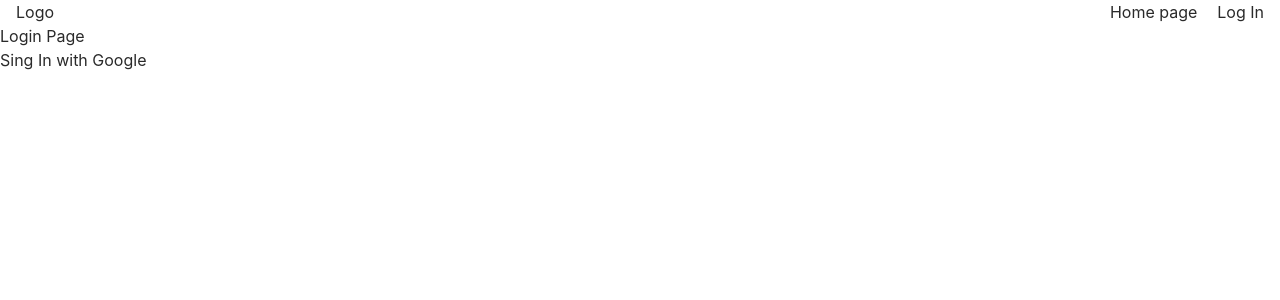
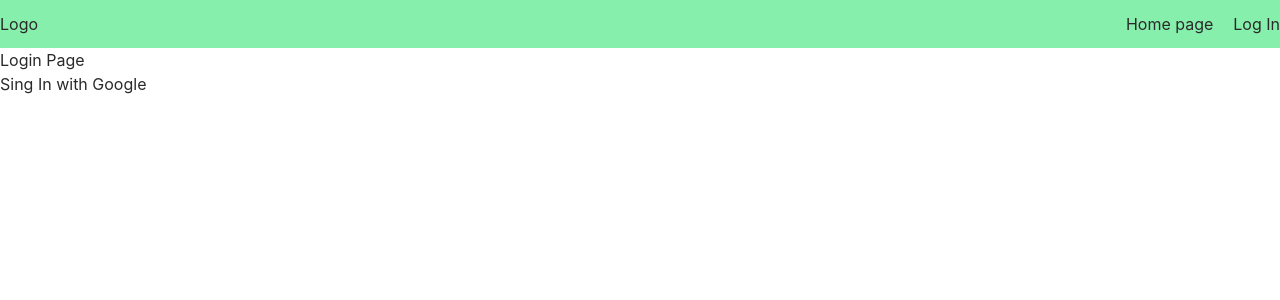
Before and after one commit to Oleksandr073/IP-Subnet-Calculator-Web-Application, a React (Vite) app: page /login in a window 1280 px wide. Shown: the top 300 px of the page. Built offline with nearby package versions, Linux system fonts and the light colour scheme; no server answers.

Commit message:
add container styles

```diff
--- a/src/components/Header.tsx
+++ b/src/components/Header.tsx
@@ -17,8 +17,8 @@ export const Header = () => {
   };
 
   return (
-    <header>
-      <div className="container mx-auto px-4 flex">
+    <header className="py-3 w-full bg-green-300">
+      <div className="container mx-auto flex">
         <Link to="/" className="mr-auto">
           Logo
         </Link>
--- a/src/pages/NotFoundPage.tsx
+++ b/src/pages/NotFoundPage.tsx
@@ -2,7 +2,7 @@ import { Link } from 'react-router-dom';
 
 export const NotFoundPage = () => {
   return (
-    <div>
+    <div className="container mx-auto">
       <b>404</b>
       <b>Not Fount Page</b>
       <Link to="/">Home Page</Link>
--- a/src/pages/auth/LoginPage.tsx
+++ b/src/pages/auth/LoginPage.tsx
@@ -2,7 +2,7 @@ import { SignInBlock } from '../../components/blocks';
 
 export const LoginPage = () => {
   return (
-    <div>
+    <div className="container mx-auto">
       <h1>Login Page</h1>
       <SignInBlock />
     </div>
--- a/src/pages/calculator/CalculatorPage.tsx
+++ b/src/pages/calculator/CalculatorPage.tsx
@@ -1,6 +1,6 @@
 export const CalculatorPage = () => {
   return (
-    <div>
+    <div className="container mx-auto">
       <h1>Calculator Page</h1>
     </div>
   );
--- a/src/pages/home/HomePage.tsx
+++ b/src/pages/home/HomePage.tsx
@@ -1,6 +1,6 @@
 export const HomePage = () => {
   return (
-    <div>
+    <div className="container mx-auto">
       <h1>Home page</h1>
     </div>
   );
```
